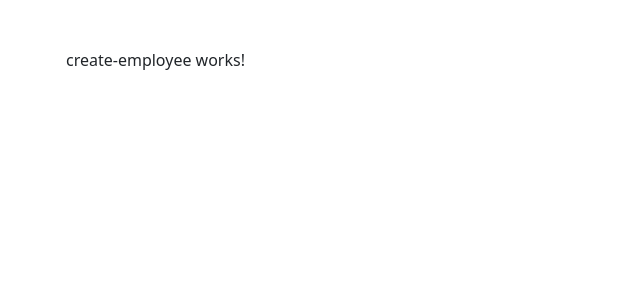
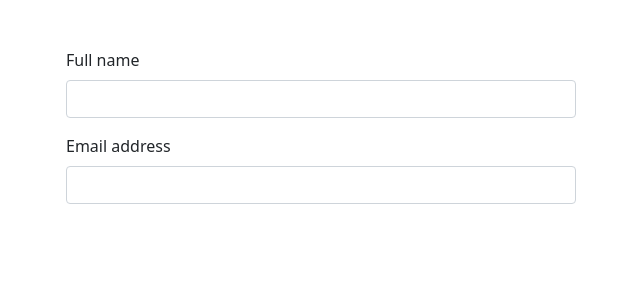
Before and after one commit to afolabiopakunle/angular-forms-005, an Angular app: page / in a window 1280 px wide. Shown: the top 300 px of the page, without its empty margins (52-692 px from the left). Built offline with nearby package versions, Linux system fonts and the light colour scheme.

Commit message:
base form added

```diff
--- a/src/app/create-employee/create-employee.component.html
+++ b/src/app/create-employee/create-employee.component.html
@@ -1 +1,14 @@
-<p>create-employee works!</p>
+<div class="row">
+  <div class="col-md-6">
+    <form>
+      <div class="mb-3">
+        <label for="fullName" class="form-label">Full name</label>
+        <input type="text" class="form-control" id="fullName" aria-describedby="fullName">
+      </div>
+      <div class="mb-3">
+        <label for="email" class="form-label">Email address</label>
+        <input type="email" class="form-control" id="email" aria-describedby="email">
+      </div>
+    </form>
+  </div>
+</div>
```
